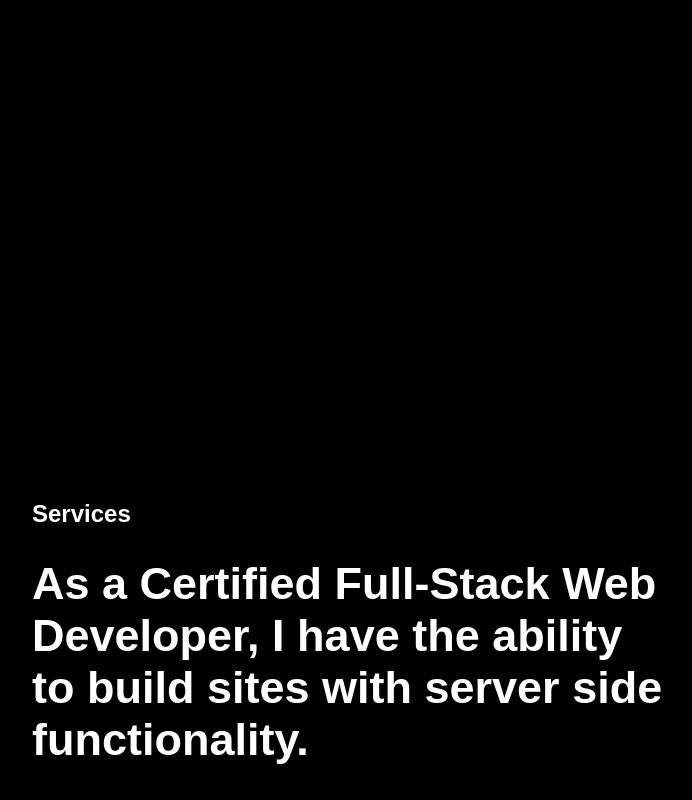
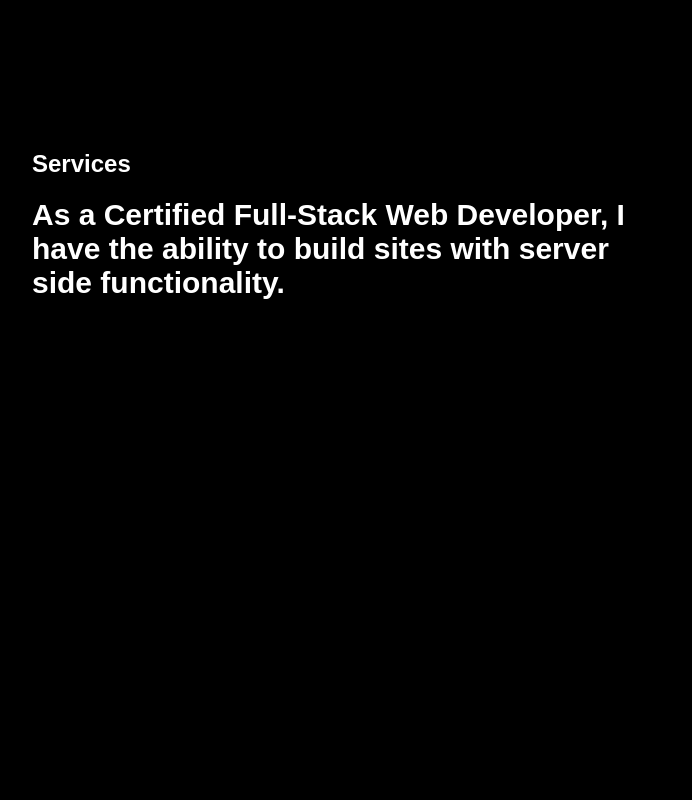
Before and after one commit to krezket/krezket.net, a React (Vite) app: page /home in a window 1280 px wide. Shown: the part 1620-2420 px from the top of the page, without its empty margins (288-980 px from the left). Built offline with nearby package versions, Linux system fonts and the light colour scheme; a web font is replaced by a local one.

Commit message:
font change

```diff
--- a/src/pages/Homepage/Homepage.jsx
+++ b/src/pages/Homepage/Homepage.jsx
@@ -237,7 +237,7 @@ export default function Homepage(props) {
 
                         {/* <img className='divider' src={divider3} alt="ornate-divider" /> */}
 
-                        <Element name='section1' className='mod-section-1 animated slideInUp' id='sec-1'>
+                        <Element name='section1' className='mod-section animated slideInUp' id='sec-1'>
                             <h2>
                                 Intro
                             </h2>
@@ -249,7 +249,7 @@ export default function Homepage(props) {
                             </h1>
                         </Element>
 
-                        <Element name='section2' className='mod-section-2'>
+                        <Element name='section2' className='mod-section'>
                             <h2>
                                 Services
                             </h2>
@@ -258,21 +258,21 @@ export default function Homepage(props) {
                             </h1>
                         </Element>
 
-                        <Element name='section3' className='mod-section-3'>
+                        <Element name='section3' className='mod-section'>
                             <h2>
                                 Partners
                             </h2>
 
                         </Element>
 
-                        <Element name='section4' className='mod-section-4'>
+                        <Element name='section4' className='mod-section'>
                             <h2>
                                 Clients
                             </h2>
 
                         </Element>
 
-                        <Element name='section5' className='mod-section-5' id='sec-5'>
+                        <Element name='section5' className='mod-section' id='sec-5'>
                             <h2>
                                 Contact
                             </h2>
--- a/src/pages/Homepage/Modern.css
+++ b/src/pages/Homepage/Modern.css
@@ -92,11 +92,7 @@
     margin: 0 0 20px 0;
     padding-right: 77px;
 }
-.mod-section-1,
-.mod-section-2,
-.mod-section-3,
-.mod-section-4,
-.mod-section-5 {
+.mod-section {
     display: flex;
     flex-direction: column;
 
@@ -111,20 +107,12 @@
 #sec-1 {
     margin-top: 150px;
 }
-.mod-section-1 h1,
-.mod-section-2 h1,
-.mod-section-3 h1,
-.mod-section-4 h1,
-.mod-section-5 h1 {
+.mod-section h1 {
     font-size: 45px;
     font-family: sans-serif;
     margin-bottom: 0;
 }
-.mod-section-1 h2,
-.mod-section-2 h2,
-.mod-section-3 h2,
-.mod-section-4 h2,
-.mod-section-5 h2 {
+.mod-section h2 {
     font-family: sans-serif;
     margin-bottom: 0;
 }
@@ -144,7 +132,13 @@
         transform: translate3d(0,0,0);
     }
 }
-
+@media only screen
+and (min-width : 0px)
+and (max-width : 1380px) {
+    .mod-section h1 {
+        font-size: 30px;
+    }
+}
 @media only screen
 and (min-width : 0px)
 and (max-width : 1280px) {
@@ -182,22 +176,18 @@ and (max-width : 877px) {
     .mod-header {
         display: none;
     }
-    .mod-section-1,
-    .mod-section-2,
-    .mod-section-3,
-    .mod-section-4,
-    .mod-section-5 {
+    .mod-title h1 {
+        font-size: 60px;
+        padding: 0;
+    }
+    .mod-section {
         height: 100vh;
         padding-left: 5px;
         padding-right: 5px;
         width: 90%;
         color: white;
     }
-    .mod-section-1 h1,
-    .mod-section-2 h1,
-    .mod-section-3 h1,
-    .mod-section-4 h1,
-    .mod-section-5 h1 {
+    .mod-section h1 {
         font-size: 25px;
     }
     .mod-div {
@@ -214,10 +204,6 @@ and (max-width : 877px) {
     .animated-heading {
         text-align: center;
     }
-    .mod-title h1 {
-        font-size: 60px;
-        padding: 0;
-    }
     .mod-title p {
         /* margin: 0; */
         font-size: 20px;
```
